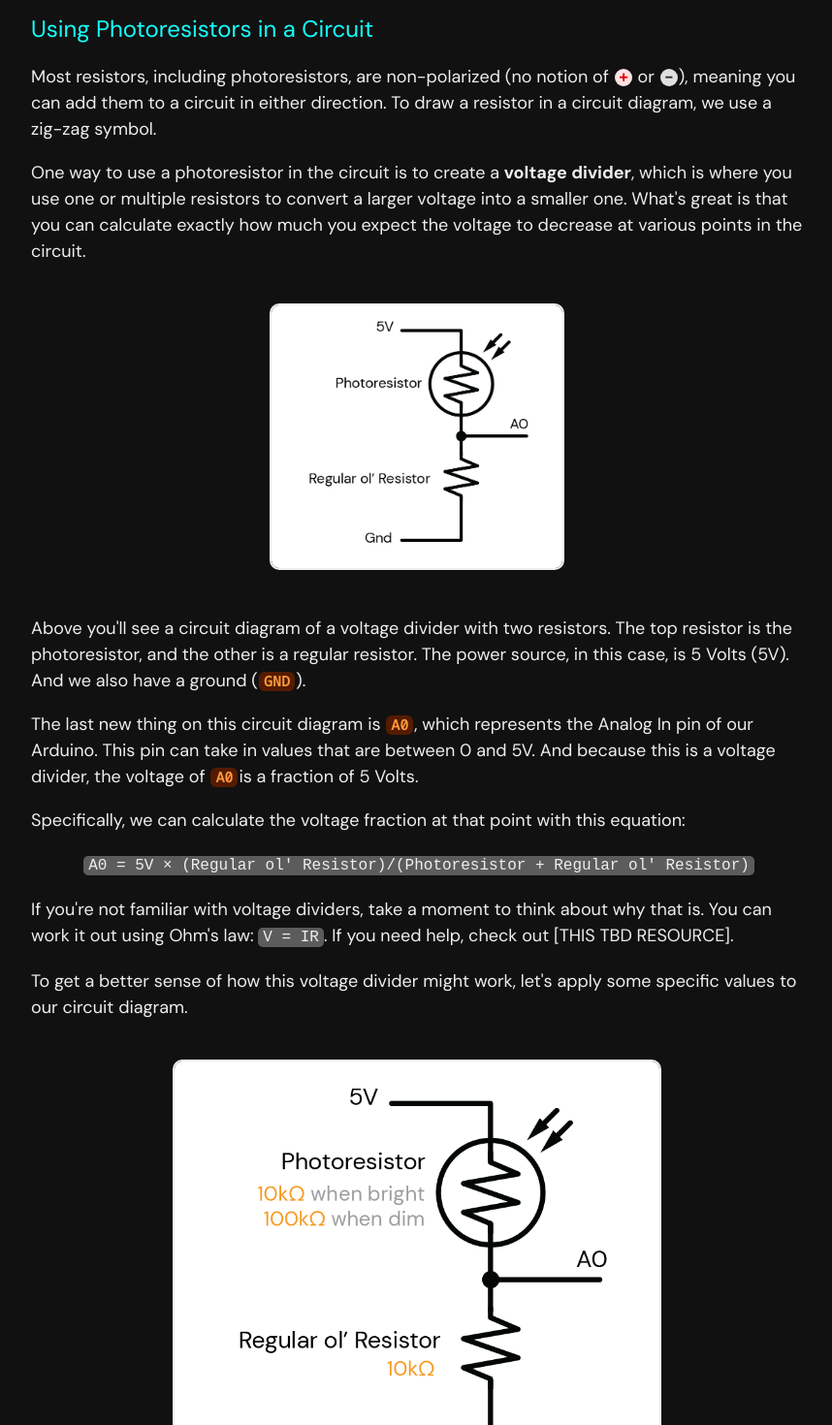
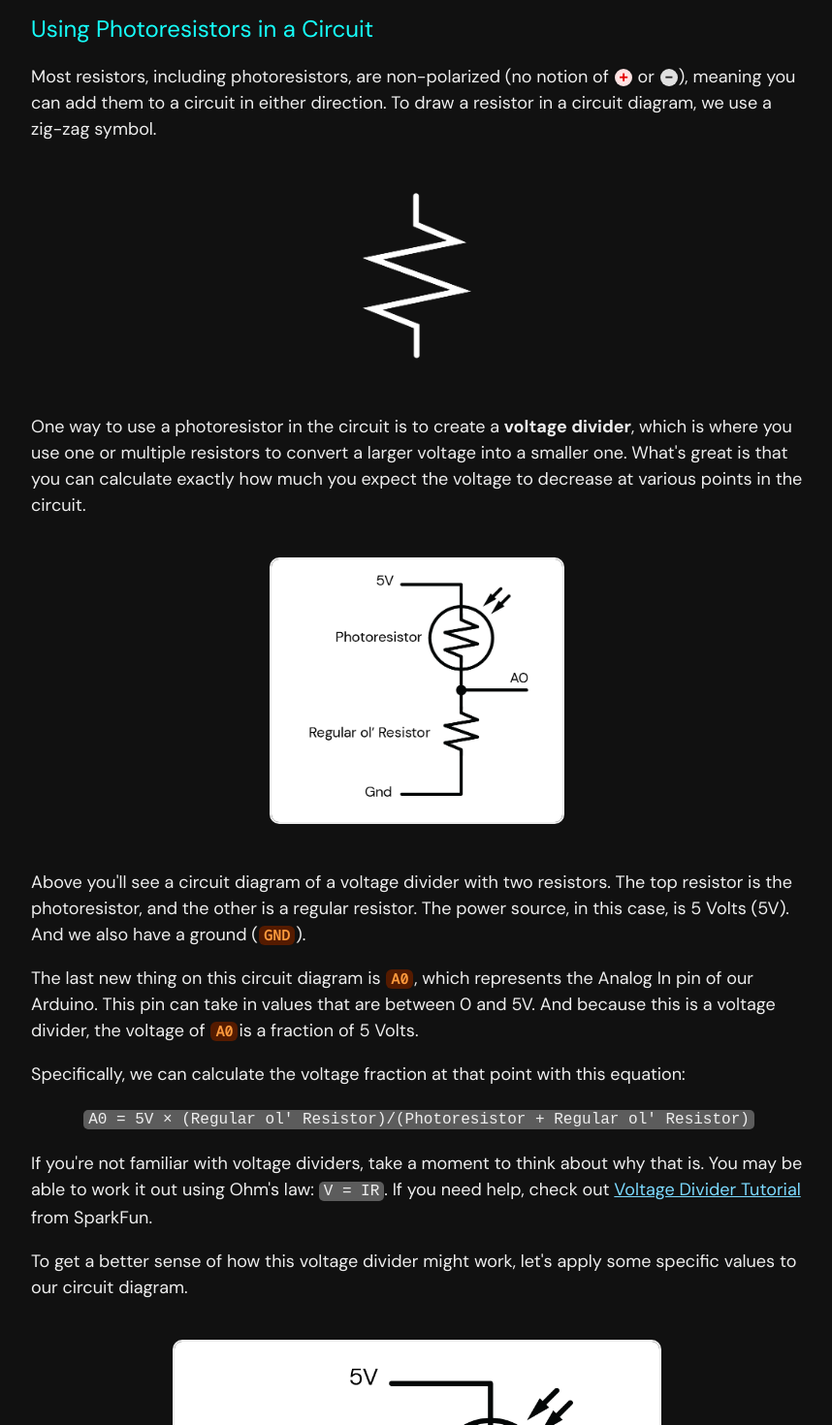
Before and after one commit to poofytoo/illuminations-seminar, a Next.js app in the folder src/: page /chapter/analog-in in a window 1280 px wide. Shown: the part 1376-2846 px from the top of the page at 97% size, without its empty margins (368-1226 px from the left). Built offline with nearby package versions, Linux system fonts and the light colour scheme.

Commit message:
feat: add resistor, check code highlighting

```diff
--- a/src/components/GuideImage/GuideImage.module.scss
+++ b/src/components/GuideImage/GuideImage.module.scss
@@ -31,6 +31,11 @@
   img.small {
     width: 100%;
     max-width: 300px;
+  }
+
+  img.tiny {
+    width: 100%;
+    max-width: 120px;
   }
 
   .hideBorder {
--- a/src/components/GuideImage/index.tsx
+++ b/src/components/GuideImage/index.tsx
@@ -1,7 +1,7 @@
 import styles from './GuideImage.module.scss';
 import cx from 'classnames';
 
-type ImageSize = 'SMALL' | 'MEDIUM' | 'LARGE' | 'FULL';
+type ImageSize = 'TINY' | 'SMALL' | 'MEDIUM' | 'LARGE' | 'FULL';
 
 const GuideImage = ({
   src,
@@ -26,6 +26,7 @@ const GuideImage = ({
         <a href={href ? href : src} target="_blank">
           <img
             className={cx({
+              [styles.tiny]: size === 'TINY',
               [styles.small]: size === 'SMALL',
               [styles.medium]: size === 'MEDIUM' || size == undefined,
               [styles.large]: size === 'LARGE',
--- a/src/pages/chapter/analog-in.tsx
+++ b/src/pages/chapter/analog-in.tsx
@@ -86,6 +86,11 @@ const Page = ({ data }: any) => {
           you can add them to a circuit in either direction. To draw a resistor
           in a circuit diagram, we use a zig-zag symbol.
         </p>
+        <GuideImage
+          src="/images/guide/resistor-symbol.png"
+          size="TINY"
+          border={false}
+        />
         <p>
           One way to use a photoresistor in the circuit is to create a{' '}
           <strong>voltage divider</strong>, which is where you use one or
@@ -123,9 +128,13 @@ const Page = ({ data }: any) => {
         </p>
         <p>
           If you're not familiar with voltage dividers, take a moment to think
-          about why that is. You can work it out using Ohm's law:{' '}
+          about why that is. You may be able to work it out using Ohm's law:{' '}
           <span className={styles.equation}>V = IR</span>. If you need help,
-          check out [THIS TBD RESOURCE].
+          check out{' '}
+          <a href="https://learn.sparkfun.com/tutorials/voltage-dividers/all">
+            Voltage Divider Tutorial
+          </a>{' '}
+          from SparkFun.
         </p>
 
         <p>
--- a/src/styles/Guide.module.scss
+++ b/src/styles/Guide.module.scss
@@ -1,5 +1,3 @@
-@import url('https://fonts.googleapis.com/css2?family=Fira+Code:wght@300;400&display=swap');
-
 .appWrapper {
   margin: 70px 25px;
   display: flex;
--- a/src/styles/globals.scss
+++ b/src/styles/globals.scss
@@ -1,5 +1,6 @@
 @import url('https://fonts.googleapis.com/css2?family=Barlow+Semi+Condensed:wght@400;600&display=swap');
 @import url('https://fonts.googleapis.com/css2?family=DM+Sans:wght@400;500;700&display=swap');
+@import url('https://fonts.googleapis.com/css2?family=Fira+Code:wght@300;400&display=swap');
 
 html,
 body {
```
Also changed, not shown: src/public/images/guide/resistor-symbol.png (added), 1 other file (tests, documents, lock files or other folders).
